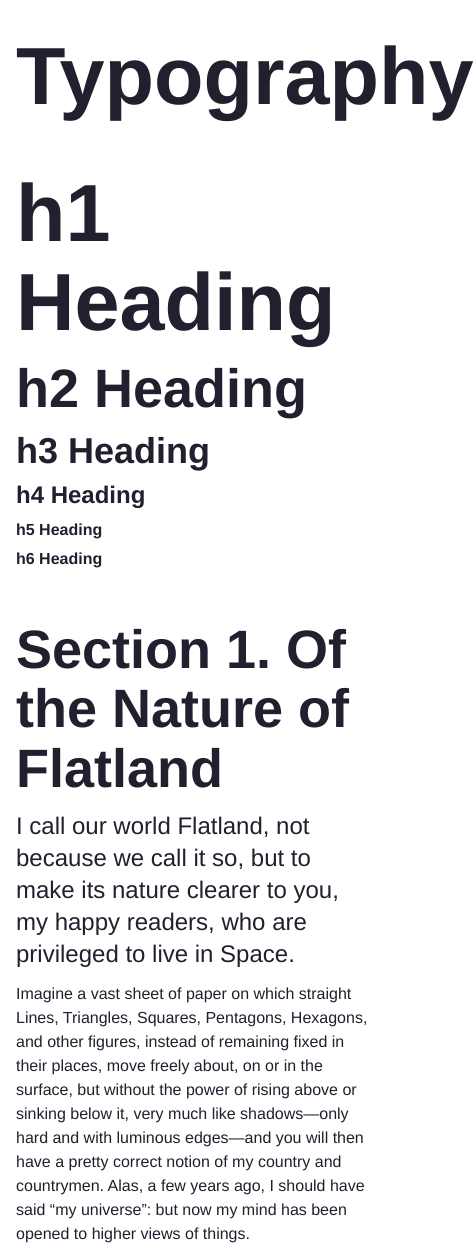
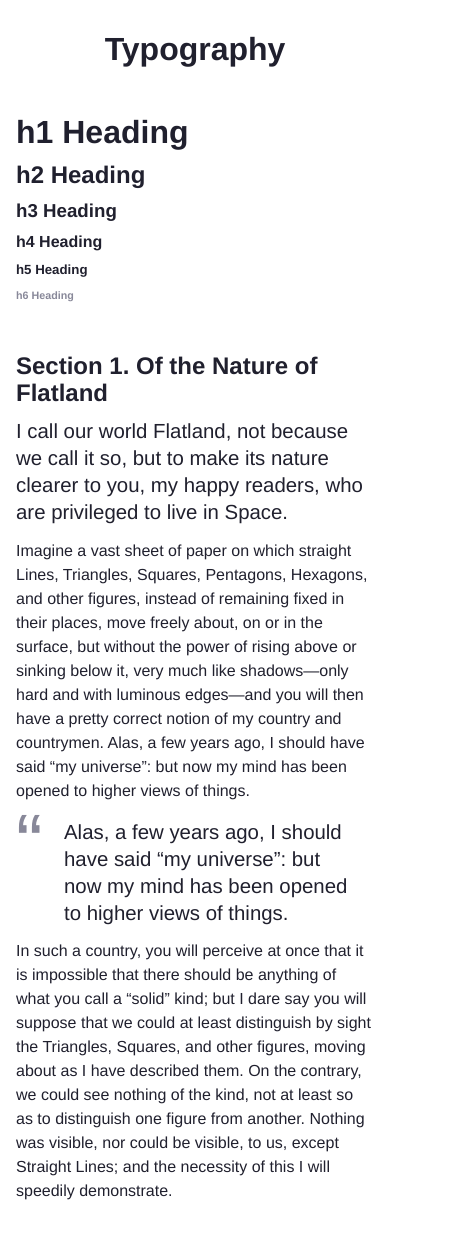
Before and after one commit to lchamb/typography, a plain HTML site: page index.html in a window 390 px wide. Shown: the top 1249 px of the page, 474 px wide, since content can reach past the window. Drawn offline with Linux system fonts and the light colour scheme.

Commit message:
Add media queries for large screens (mobile first)

```diff
--- a/scss/_typography.scss
+++ b/scss/_typography.scss
@@ -29,6 +29,11 @@ $text-color:              #20202e;
 $text-accent-color:       #bc131a;
 $text-muted-color:        #889;
 
+// media queries
+// use your site's breakpoints
+$small:                   640px;
+
+
 html,
 body {
   //font-size: 100%;
@@ -57,12 +62,7 @@ h6 {
 
 // typographic scale for headings
 // built based on your scale
-h1 { font-size: $base-font-size * $scale * $scale * $scale * $scale; }
-h2 { font-size: $base-font-size * $scale * $scale * $scale; }
-h3 { font-size: $base-font-size * $scale * $scale; }
-h4 { font-size: $base-font-size * $scale; }
-h5 { font-size: $base-font-size; }
-h6 { font-size: $base-font-size; }
+h6 { color: $text-muted-color; }
 
 // paragraph text
 p {
@@ -73,7 +73,7 @@ p {
   line-height: $base-line-height;
 
   &.lead {
-    font-size: $base-font-size * $scale;
+    font-size: $base-font-size * $scale * 0.85;
     line-height: 1.33;
   }
 }
@@ -112,8 +112,7 @@ blockquote {
   margin: 1rem 1rem 0.75rem 3rem;
 
   p {
-    font-size: $base-font-size * $scale;
-    line-height: 1.33;
+    @extend .lead;
   }
 
   &:before {
@@ -132,3 +131,19 @@ blockquote {
 .text-left { text-align: left; }
 .text-center { text-align: center; }
 .text-right { text-align: right; }
+
+// media queries
+// your small-screen breakpoint
+// use your own breakpoints here
+@media only screen and (min-width: #{$small + 1px}) {
+  h1 { font-size: $base-font-size * $scale * $scale * $scale * $scale; }
+  h2 { font-size: $base-font-size * $scale * $scale * $scale; }
+  h3 { font-size: $base-font-size * $scale * $scale; }
+  h4 { font-size: $base-font-size * $scale; }
+  h5 { font-size: $base-font-size; }
+  h6 { font-size: $base-font-size; }
+
+  p.lead {
+    font-size: $base-font-size * $scale;
+  }
+}
```
Also changed, not shown: css/app.css.
